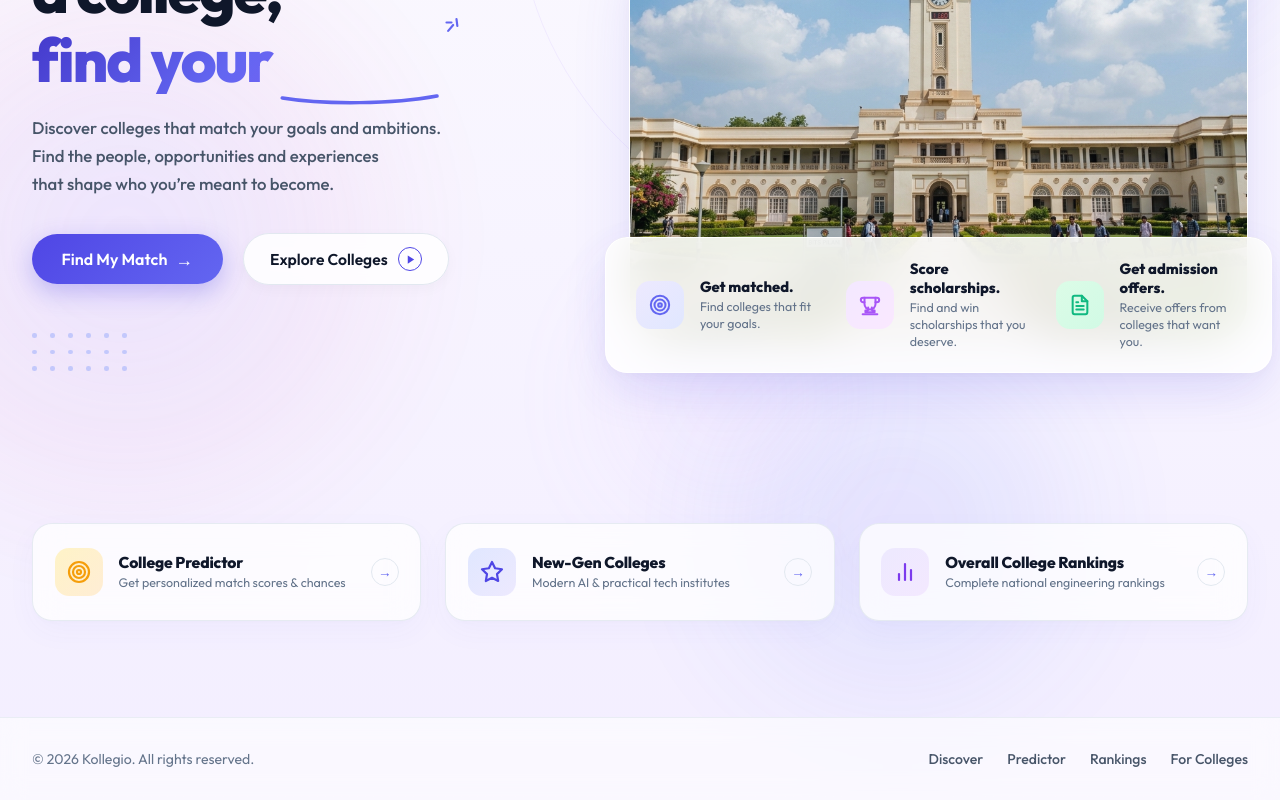
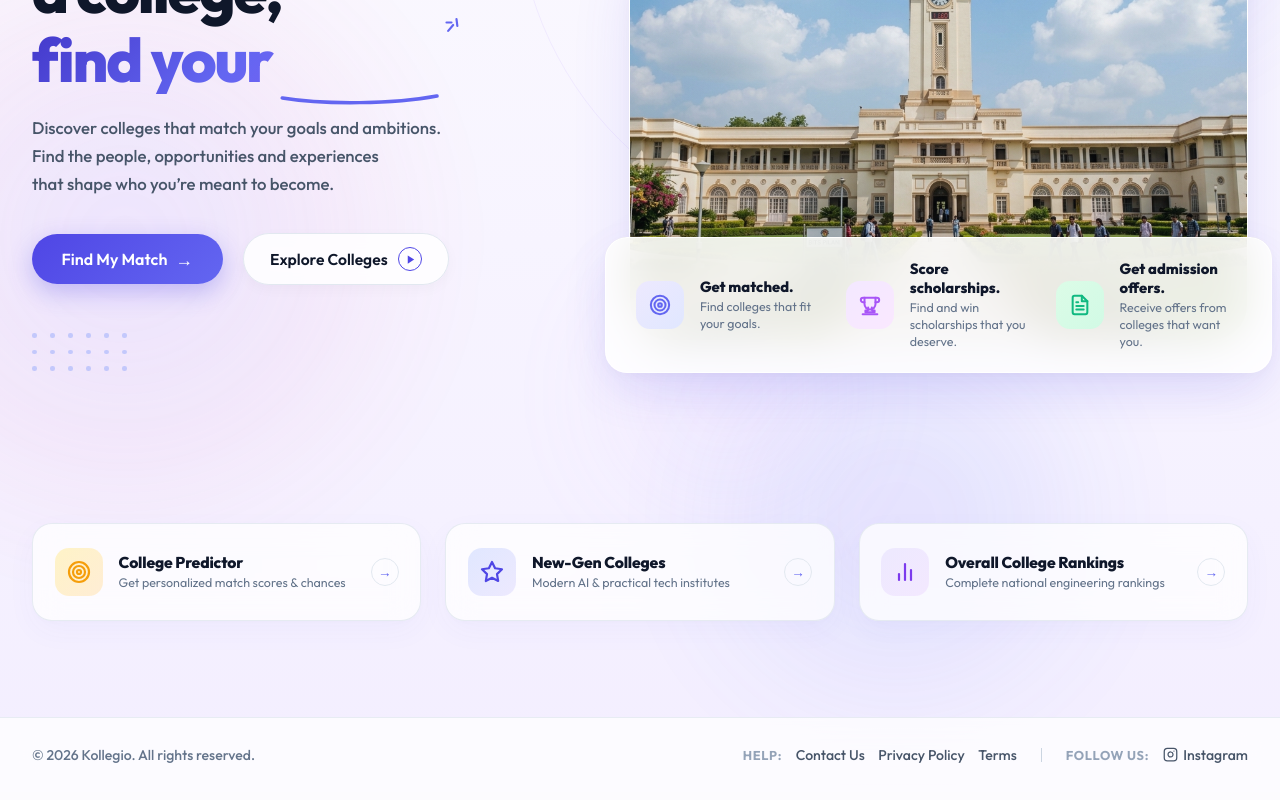
Before and after one commit to mak2007/college-match, a Next.js app: page / in a window 1280 px wide. Shown: the part 308-1108 px from the top of the page. Built offline with nearby package versions, Linux system fonts and the light colour scheme; no server answers.

Commit message:
feat: update footer to show Help (Contact Us, Privacy Policy, Terms) and Follow Us (Instagram)

```diff
--- a/src/app/home.module.css
+++ b/src/app/home.module.css
@@ -498,10 +498,10 @@
 
 /* ─── FOOTER ─── */
 .footer {
-  border-top: 1px solid rgba(226, 232, 240, 0.7);
-  background: rgba(255, 255, 255, 0.6);
-  backdrop-filter: blur(12px);
-  padding: 2rem 0;
+  border-top: 1px solid rgba(226, 232, 240, 0.8);
+  background: rgba(255, 255, 255, 0.75);
+  backdrop-filter: blur(16px);
+  padding: 1.75rem 0;
 }
 
 .footerContainer {
@@ -512,29 +512,56 @@
   align-items: center;
   justify-content: space-between;
   flex-wrap: wrap;
-  gap: 1rem;
+  gap: 1.5rem;
 }
 
 .copyText {
   font-size: 0.88rem;
   color: #64748b;
+  font-weight: 500;
 }
 
-.footerLinks {
+.footerNav {
   display: flex;
+  align-items: center;
   gap: 1.5rem;
+  flex-wrap: wrap;
 }
 
-.footerLinks a {
+.footerGroup {
+  display: flex;
+  align-items: center;
+  gap: 0.85rem;
+  flex-wrap: wrap;
+}
+
+.footerGroupLabel {
+  font-size: 0.8rem;
+  font-weight: 700;
+  color: #94a3b8;
+  text-transform: uppercase;
+  letter-spacing: 0.05em;
+}
+
+.footerLink {
   font-size: 0.88rem;
   color: #475569;
   text-decoration: none;
   font-weight: 500;
-  transition: color 0.2s ease;
+  display: inline-flex;
+  align-items: center;
+  gap: 0.35rem;
+  transition: all 0.2s ease;
 }
 
-.footerLinks a:hover {
+.footerLink:hover {
   color: #4f46e5;
+}
+
+.footerDivider {
+  width: 1px;
+  height: 14px;
+  background-color: #cbd5e1;
 }
 
 /* ─── RESPONSIVE BREAKPOINTS ─── */
@@ -685,7 +712,22 @@
   .footerContainer {
     flex-direction: column;
     text-align: center;
-    gap: 1rem;
+    gap: 1.25rem;
     padding: 1.5rem 1rem;
   }
+
+  .footerNav {
+    flex-direction: column;
+    gap: 1rem;
+    align-items: center;
+  }
+
+  .footerGroup {
+    justify-content: center;
+    gap: 0.85rem;
+  }
+
+  .footerDivider {
+    display: none;
+  }
 }
--- a/src/app/page.tsx
+++ b/src/app/page.tsx
@@ -231,11 +231,41 @@ export default function Home() {
       <footer className={styles.footer}>
         <div className={styles.footerContainer}>
           <p className={styles.copyText}>© 2026 Kollegio. All rights reserved.</p>
-          <div className={styles.footerLinks}>
-            <Link href="/discover">Discover</Link>
-            <Link href="/predict">Predictor</Link>
-            <Link href="/rankings">Rankings</Link>
-            <Link href="/for-colleges">For Colleges</Link>
+          <div className={styles.footerNav}>
+            <div className={styles.footerGroup}>
+              <span className={styles.footerGroupLabel}>Help:</span>
+              <Link href="#contact" className={styles.footerLink}>Contact Us</Link>
+              <Link href="#privacy" className={styles.footerLink}>Privacy Policy</Link>
+              <Link href="#terms" className={styles.footerLink}>Terms</Link>
+            </div>
+            <div className={styles.footerDivider} aria-hidden="true" />
+            <div className={styles.footerGroup}>
+              <span className={styles.footerGroupLabel}>Follow Us:</span>
+              <a
+                href="https://instagram.com"
+                target="_blank"
+                rel="noopener noreferrer"
+                className={styles.footerLink}
+                aria-label="Follow us on Instagram"
+              >
+                <svg
+                  width="15"
+                  height="15"
+                  viewBox="0 0 24 24"
+                  fill="none"
+                  stroke="currentColor"
+                  strokeWidth="2"
+                  strokeLinecap="round"
+                  strokeLinejoin="round"
+                  style={{ display: "inline-block", verticalAlign: "middle" }}
+                >
+                  <rect width="20" height="20" x="2" y="2" rx="5" ry="5" />
+                  <path d="M16 11.37A4 4 0 1 1 12.63 8 4 4 0 0 1 16 11.37z" />
+                  <line x1="17.5" x2="17.51" y1="6.5" y2="6.5" />
+                </svg>
+                <span>Instagram</span>
+              </a>
+            </div>
           </div>
         </div>
       </footer>
```
